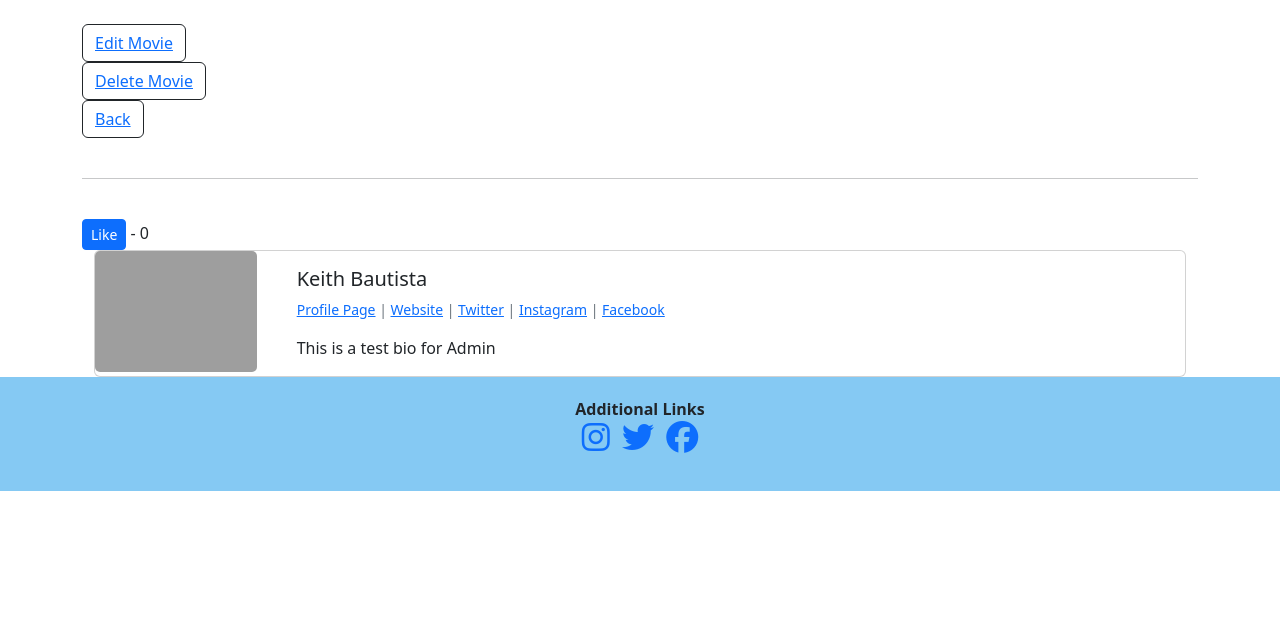
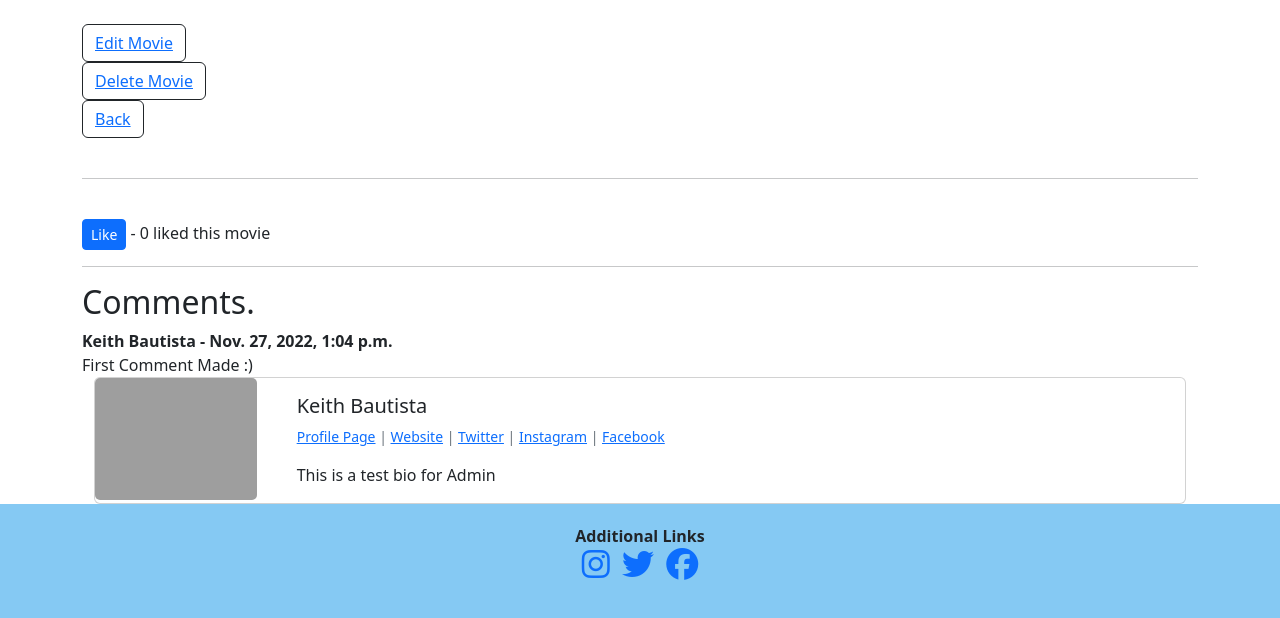
Before and after one commit to KeithBautista/watch-it, a Django app: page /movie/1 in a window 1280 px wide. Shown: the part 817-1435 px from the top of the page. Before the commit the page ends 1308 px from the top, so only its background shows below. Run offline with Django 3.2, Linux system fonts and the light colour scheme; a user stored in the database is signed in; data comes from the database, SQL or seed files in the repository; both versions use the stored data as it was after the commit; some libraries are stand-ins or nearby versions; grey boxes are pictures that could not be loaded.

Commit message:
added comments section in movie details

```diff
--- a/watchit/admin.py
+++ b/watchit/admin.py
@@ -1,8 +1,9 @@
 from django.contrib import admin
-from .models import Post, Category, Profile
+from .models import Post, Category, Profile, Comment
 # Register your models here.
 
 
 admin.site.register(Post)
 admin.site.register(Category)
 admin.site.register(Profile)
+admin.site.register(Comment)
--- a/watchit/models.py
+++ b/watchit/models.py
@@ -59,3 +59,13 @@ class Post(models.Model):
         """self.id is similar to pk, we're asking it to go to itself,
         once the form has been submitted"""
         # This is if you want to return home /return reverse('home')
+
+
+class Comment(models.Model):
+    post = models.ForeignKey(Post, related_name='comments', on_delete=models.CASCADE)
+    name = models.CharField(max_length=255)
+    body = models.TextField()
+    date_added = models.DateTimeField(auto_now_add=True)
+
+    def __str__(self):
+        return '%s - %s' % (self.post.title, self.name)
--- a/watchit/templates/movie_details.html
+++ b/watchit/templates/movie_details.html
@@ -31,8 +31,23 @@
             {% else %}
                 <button type="submit", name="post_id", value="{{ post.id }}", class="btn btn-primary btn-sm">Like</button>
             {% endif %}
-            - {{ total_likes }}
+            - {{ total_likes }} liked this movie
         </form>
+
+        <hr>
+        <h2>Comments.</h2>
+        {% if not post.comments.all %} <!--comments since in model we placed related name-->
+        <p>No Comments Made Yet :( <a href="#">Add One?</a></p>
+        {% else %}
+            {% for comment in post.comments.all %}
+            <strong>
+                {{ comment.name }} -
+                {{ comment.date_added }}
+            </strong>
+            <br/>
+            {{ comment.body }}
+            {% endfor %}
+        {% endif %}
 
 
     {% else %}
@@ -58,8 +73,10 @@
             {% else %}
                 <button type="submit", name="post_id", value="{{ post.id }}", class="btn btn-primary btn-sm">Like</button>
             {% endif %}
-            - {{ total_likes }}
+            - {{ total_likes }} liked this movie
         </form>
+        <hr>
+        <h2>Comments.</h2>
     {% endif %}
 {% else %}
         <h1> {{ post.title }} </h1>
@@ -74,6 +91,8 @@
         <br/>
         <button type="button" class="btn btn-outline-dark"><a href="{% url 'home' %}">Back</a></button><br/>
         <small>{{ total_likes }} liked this movie</small>
+        <hr>
+        <h2>Comments.</h2>
 {% endif %}
 
 <div class="container bcontent">
```
Also changed, not shown: db.sqlite3, watchit/migrations/0012_comment.py (added).
